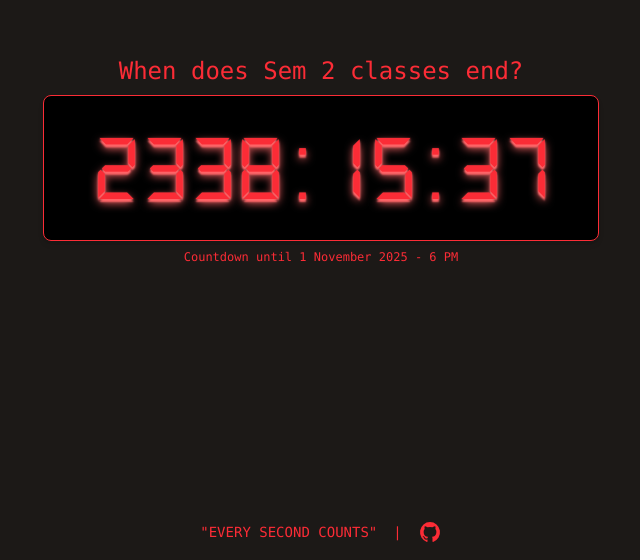
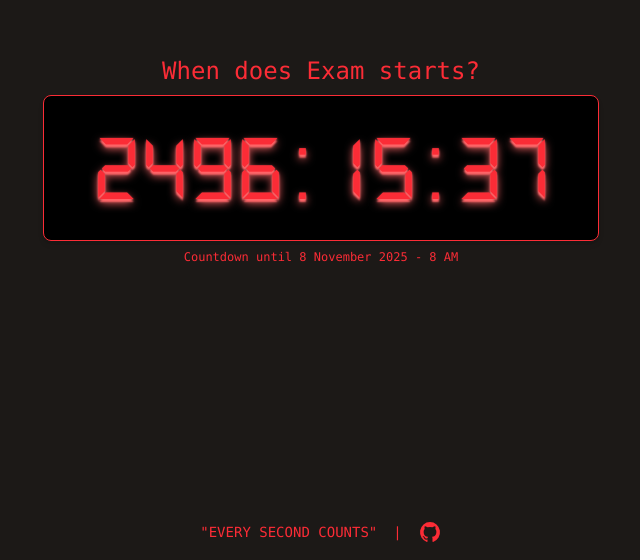
Before and after one commit to rajariandhana/countdown, a React (Vite) app: page / in a window 1280 px wide. Shown: the part 240-800 px from the top of the page, without its empty margins (319-959 px from the left). Built offline with nearby package versions, Linux system fonts and the light colour scheme.

Commit message:
change countdown

```diff
--- a/index.html
+++ b/index.html
@@ -8,7 +8,7 @@
   </head>
   <body class="bg-stone-900">
     <div id="root"
-    class="flex min-h-screen min-w-full flex-col items-center justify-center gap-y-2 font-mono"></div>
+    class="flex min-h-screen min-w-full flex-col items-center justify-center gap-y-2 font-mono p-4"></div>
     <script type="module" src="/src/main.jsx"></script>
   </body>
 </html>
--- a/src/App.jsx
+++ b/src/App.jsx
@@ -36,7 +36,7 @@ const untils = [
 ]
 
 function App() {
-  const [until] = useState(untils[2]);
+  const [until] = useState(untils[3]);
   const [targetTime] = useState(until.time)
   // const targetTime = new Date("2025-11-02T00:00:00")
   // const [selected, setSelected]=useState('')
```
